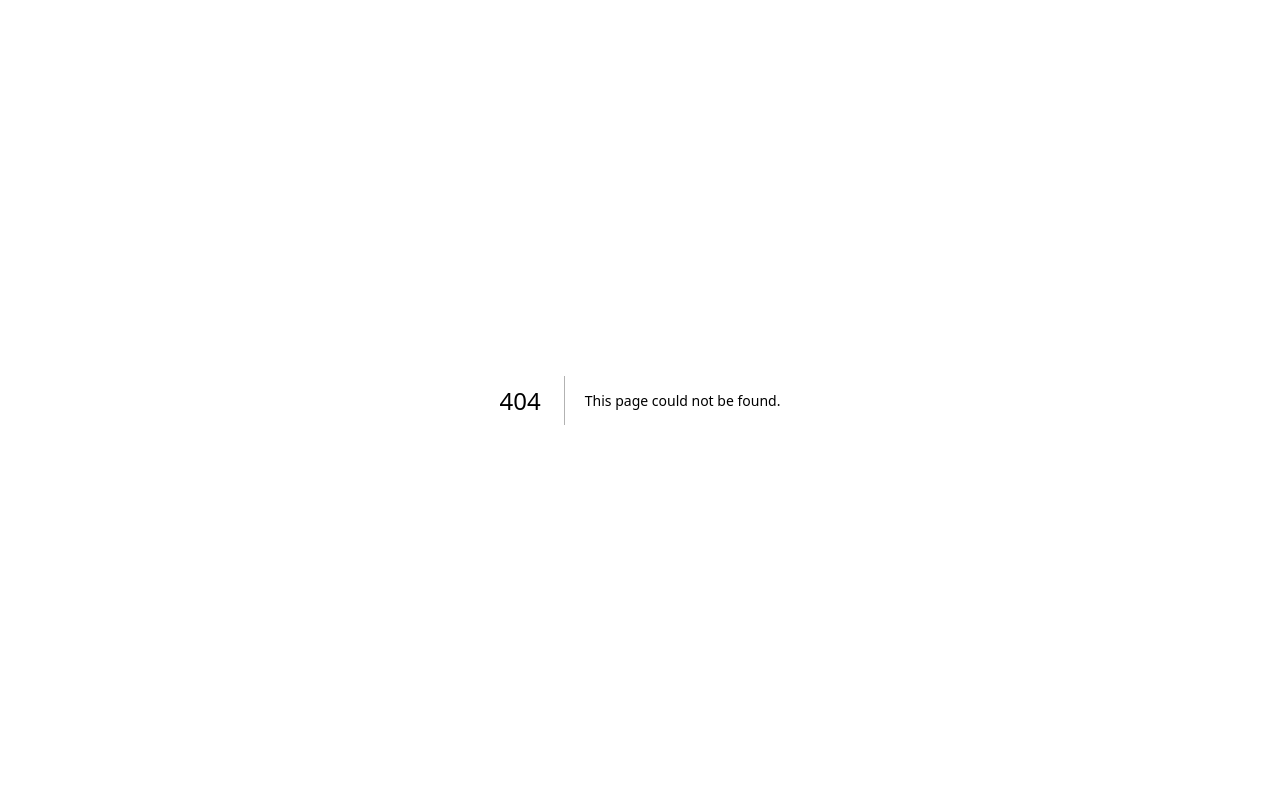
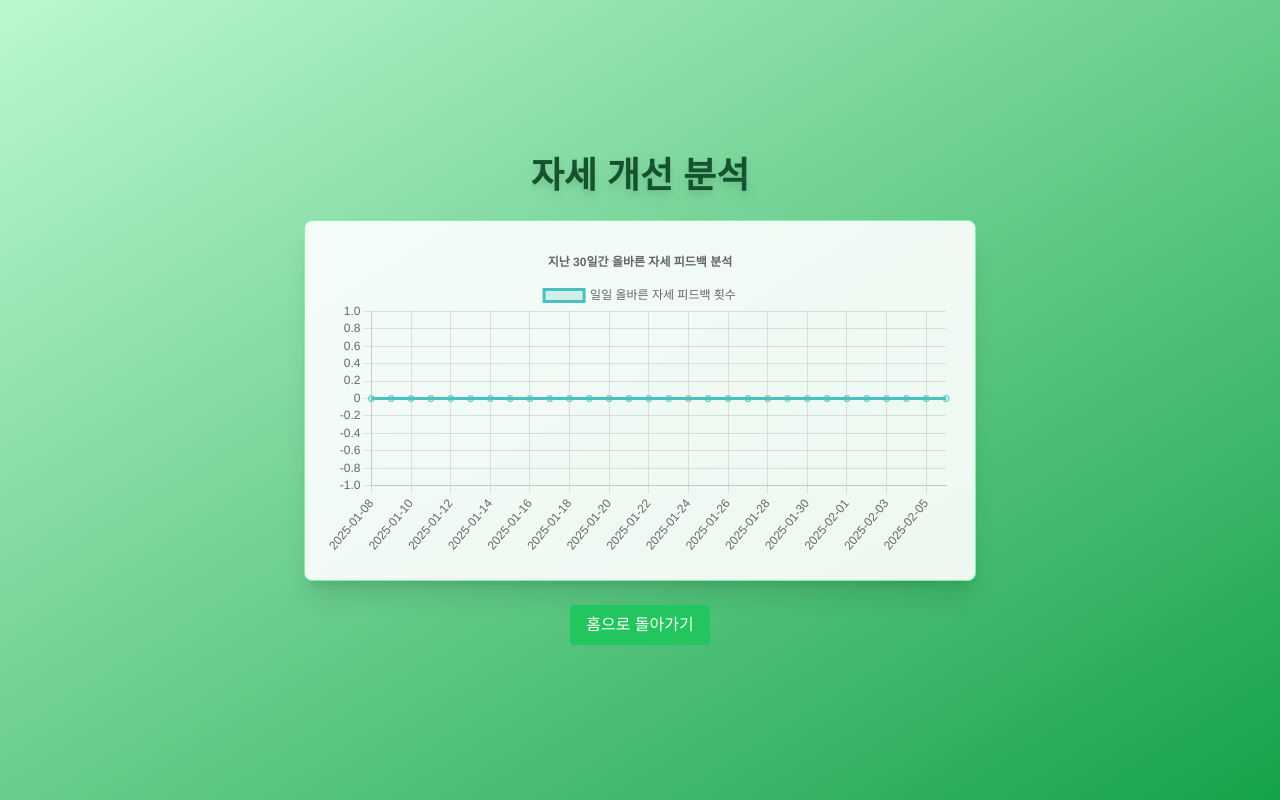
Before and after one commit to chae-chae/Spine-Fairy, a Next.js app: page /analytics in a window 1280 px wide. Before the commit this address had no page. Built offline with nearby package versions, Linux system fonts and the light colour scheme.

Commit message:
add analytics

```diff
--- /dev/null
+++ b/app/analytics/page.tsx
@@ -0,0 +1,114 @@
+"use client";
+
+import { useState, useEffect } from "react";
+import Link from "next/link";
+import { Line } from "react-chartjs-2";
+import {
+  Chart as ChartJS,
+  CategoryScale,
+  LinearScale,
+  PointElement,
+  LineElement,
+  Title,
+  Tooltip,
+  Legend,
+} from "chart.js";
+
+ChartJS.register(
+  CategoryScale,
+  LinearScale,
+  PointElement,
+  LineElement,
+  Title,
+  Tooltip,
+  Legend
+);
+
+interface FeedbackEntry {
+  time: string;
+  feedback: "correct" | "incorrect";
+}
+
+export default function AnalyticsPage() {
+  const [chartData, setChartData] = useState<any>(null);
+
+  useEffect(() => {
+    const storedFeedback = localStorage.getItem("postureFeedbackHistory");
+    const feedbackHistory: FeedbackEntry[] = storedFeedback
+      ? JSON.parse(storedFeedback)
+      : [];
+
+    // 지난 30일간의 날짜별 올바른 피드백 개수를 집계
+    const dailyCounts: { [date: string]: number } = {};
+    const today = new Date();
+    for (let i = 29; i >= 0; i--) {
+      const d = new Date(today);
+      d.setDate(today.getDate() - i);
+      const dateStr = d.toISOString().split("T")[0]; // YYYY-MM-DD
+      dailyCounts[dateStr] = 0;
+    }
+
+    feedbackHistory.forEach((entry) => {
+      if (entry.feedback === "correct") {
+        const dateStr = new Date(entry.time).toISOString().split("T")[0];
+        if (dateStr in dailyCounts) {
+          dailyCounts[dateStr]++;
+        }
+      }
+    });
+
+    const labels = Object.keys(dailyCounts);
+    const dataPoints = Object.values(dailyCounts);
+
+    const data = {
+      labels: labels,
+      datasets: [
+        {
+          label: "일일 올바른 자세 피드백 횟수",
+          data: dataPoints,
+          borderColor: "rgba(75, 192, 192, 1)",
+          backgroundColor: "rgba(75, 192, 192, 0.2)",
+          fill: true,
+        },
+      ],
+    };
+
+    setChartData(data);
+  }, []);
+
+  return (
+    <main className="min-h-screen flex flex-col items-center justify-center bg-gradient-to-br from-green-200 to-green-600 p-6 dark:from-green-900 dark:to-green-800">
+      <h1 className="text-4xl font-bold text-green-900 mb-6 drop-shadow-lg dark:text-green-100">
+        자세 개선 분석
+      </h1>
+      <div className="bg-white bg-opacity-90 p-6 rounded-lg shadow-xl w-full max-w-2xl border border-green-300 dark:bg-green-800 dark:border-green-600">
+        {chartData ? (
+          <Line
+            data={chartData}
+            options={{
+              responsive: true,
+              plugins: {
+                legend: { position: "top" },
+                title: {
+                  display: true,
+                  text: "지난 30일간 올바른 자세 피드백 분석",
+                },
+              },
+            }}
+          />
+        ) : (
+          <p className="text-green-700 dark:text-green-100">
+            데이터를 불러오는 중...
+          </p>
+        )}
+      </div>
+      <div className="mt-6">
+        <Link href="/">
+          <button className="px-4 py-2 bg-green-500 text-white rounded hover:bg-green-600 transition-colors duration-300">
+            홈으로 돌아가기
+          </button>
+        </Link>
+      </div>
+    </main>
+  );
+}
--- a/package.json
+++ b/package.json
@@ -9,8 +9,10 @@
     "lint": "next lint"
   },
   "dependencies": {
+    "chart.js": "^4.4.8",
     "next": "15.1.6",
     "react": "^19.0.0",
+    "react-chartjs-2": "^5.3.0",
     "react-dom": "^19.0.0"
   },
   "devDependencies": {
```
Also changed, not shown: 1 other file (tests, documents, lock files or other folders).
